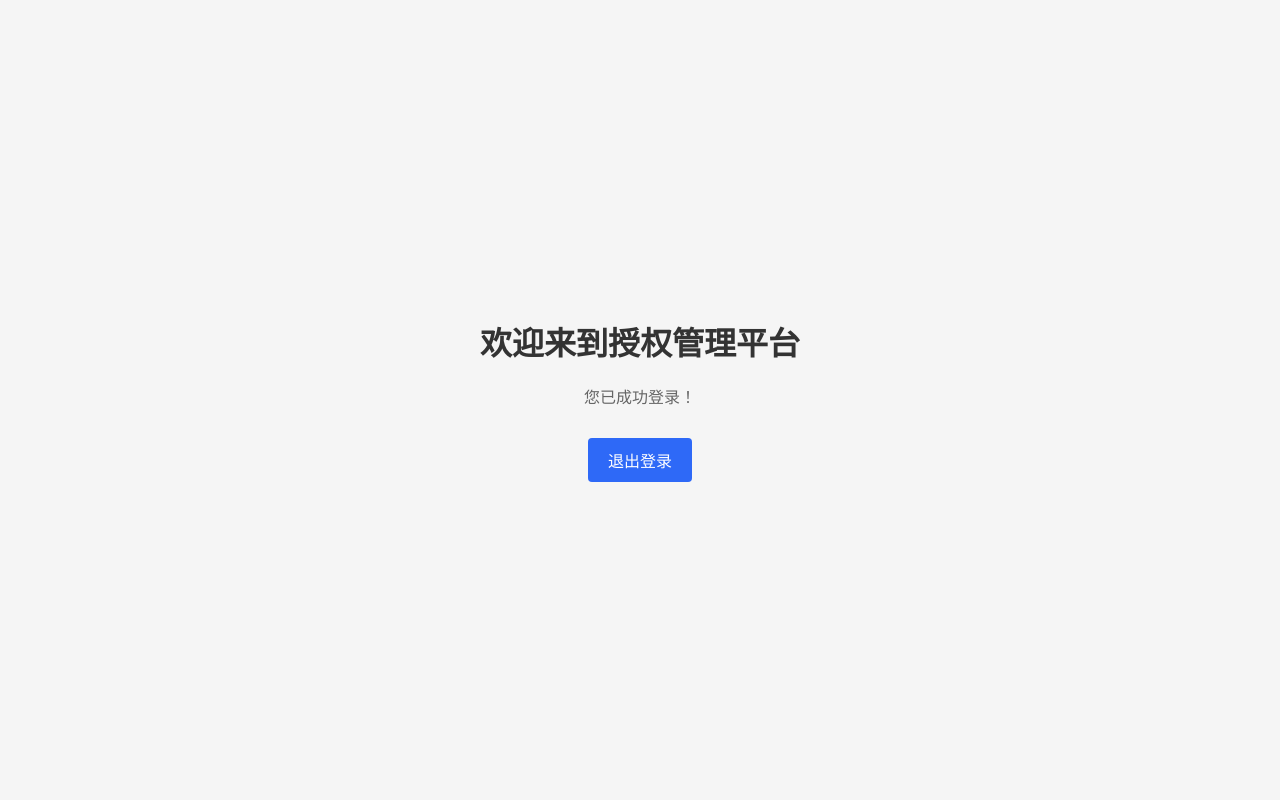
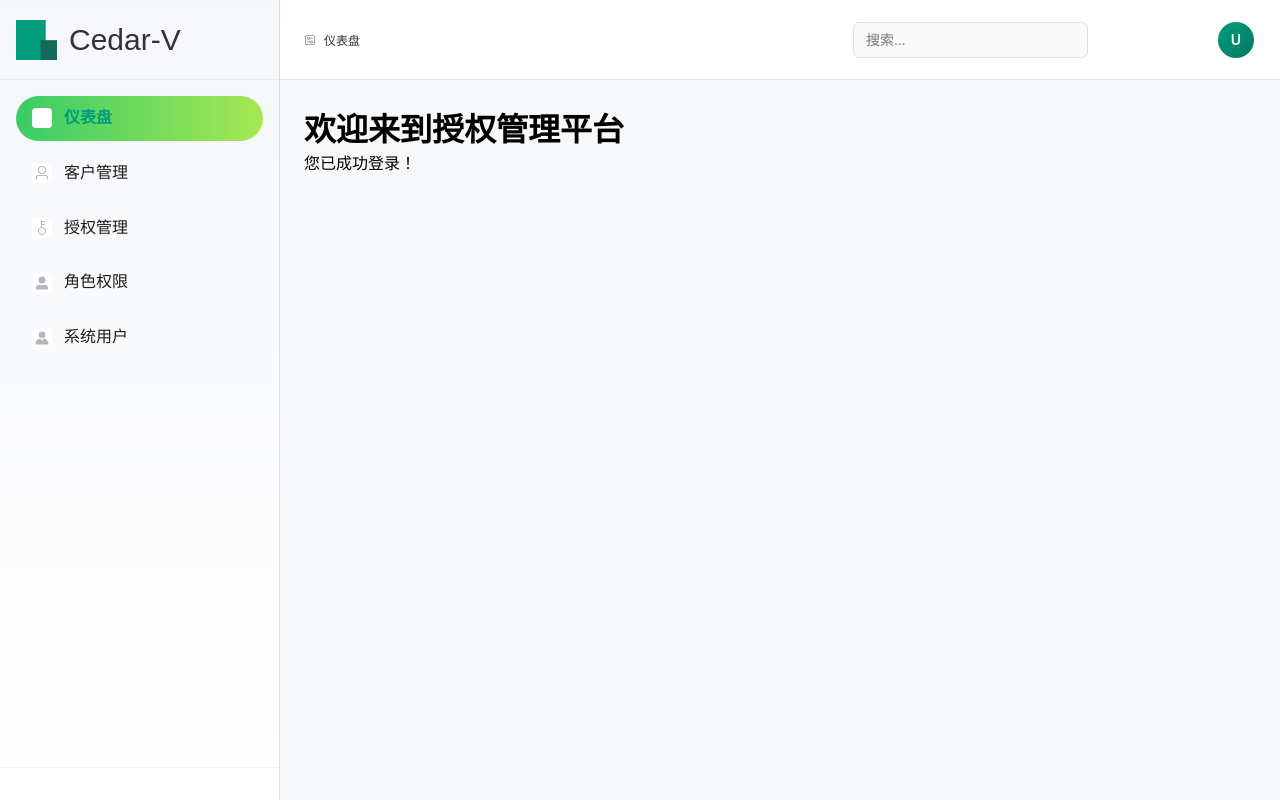
Before and after one commit to cedar-v/license-manager, a Vue app in the folder frontend/: page /dashboard in a window 1280 px wide. Built offline with nearby package versions, Linux system fonts and the light colour scheme.

Commit message:
feat:添加仪表盘页面

```diff
--- a/frontend/src/main.ts
+++ b/frontend/src/main.ts
@@ -15,10 +15,16 @@ import './assets/styles/global.css'
 
 import ElementPlus from 'element-plus'
 import 'element-plus/dist/index.css'
+import * as ElementPlusIconsVue from '@element-plus/icons-vue'
 import i18n, { getCurrentElementLocale } from './i18n'
 
 
 const app = createApp(App)
+
+// 全局注册Element Plus图标
+for (const [key, component] of Object.entries(ElementPlusIconsVue)) {
+  app.component(key, component)
+}
 
 // 正确配置Element Plus语言包
 app.use(ElementPlus, {
--- a/frontend/src/views/Dashboard.vue
+++ b/frontend/src/views/Dashboard.vue
@@ -1,53 +1,42 @@
+<!--
+ * @Author: 13895237362 2205451508@qq.com
+ * @Date: 2025-08-01 09:32:42
+ * @LastEditors: 13895237362 2205451508@qq.com
+ * @LastEditTime: 2025-08-08 14:08:31
+ * @FilePath: /frontend/src/views/Dashboard.vue
+ * @Description: 这是默认设置,请设置`customMade`, 打开koroFileHeader查看配置 进行设置: https://github.com/OBKoro1/koro1FileHeader/wiki/%E9%85%8D%E7%BD%AE
+-->
 <template>
-  <div class="dashboard">
-    <h1>欢迎来到授权管理平台</h1>
-    <p>您已成功登录！</p>
-    <button @click="logout" class="logout-btn">退出登录</button>
-  </div>
+  <Layout app-name="License Manager" :nav-items="navigationItems" :breadcrumb-items="breadcrumbs" page-title="仪表盘"
+    @nav-click="handleNavigation">
+    <!-- 页面内容 -->
+    <div>
+      <h1>欢迎来到授权管理平台</h1>
+      <p>您已成功登录！</p>
+    </div>
+  </Layout>
 </template>
 
 <script setup lang="ts">
-import { useRouter } from "vue-router";
-
+import { ref } from 'vue'
+import { useRouter } from 'vue-router';
+import Layout from '@/views/components/layout/Layout.vue';
+import type { NavItem, BreadcrumbItem } from '@/views/components/layout/index';
 const router = useRouter();
 
-function logout() {
-  localStorage.removeItem("token");
-  router.push("/login");
-}
+const navigationItems = ref<NavItem[]>([
+  { id: "dashboard", label: "仪表盘", href: "/dashboard", icon: "Dashboard", active: true },
+  { id: "customers", label: "客户管理", href: "/customers", icon: "User" },
+  { id: "licenses", label: "授权管理", href: "/licenses", icon: "Key" },
+  { id: "roles", label: "角色权限", href: "/roles", icon: "UserFilled" },
+  { id: "users", label: "系统用户", href: "/users", icon: "Avatar" }
+]);
+const breadcrumbs = ref<BreadcrumbItem[]>([
+  { title: "仪表盘", path: "/dashboard" }
+]);
+const handleNavigation = (item: NavItem) => {
+  router.push(item.href);
+};
 </script>
 
-<style scoped>
-.dashboard {
-  display: flex;
-  flex-direction: column;
-  align-items: center;
-  justify-content: center;
-  height: 100vh;
-  background: #f5f5f5;
-}
-
-h1 {
-  color: #333;
-  margin-bottom: 20px;
-}
-
-p {
-  color: #666;
-  margin-bottom: 30px;
-}
-
-.logout-btn {
-  padding: 10px 20px;
-  background: #2E69F7;
-  color: white;
-  border: none;
-  border-radius: 4px;
-  cursor: pointer;
-  font-size: 16px;
-}
-
-.logout-btn:hover {
-  background: #1557E5;
-}
-</style>
+<style scoped></style>
```
